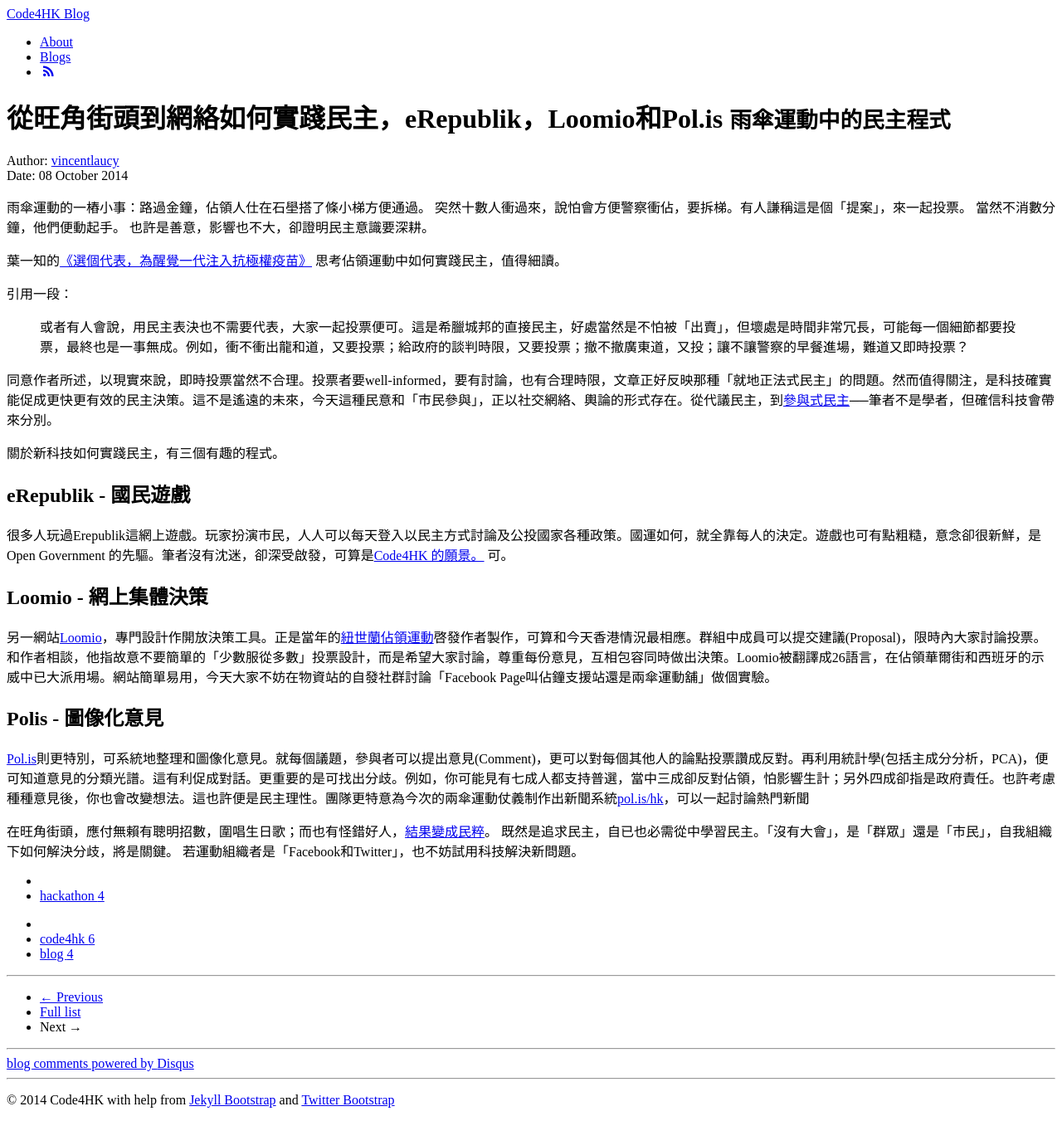
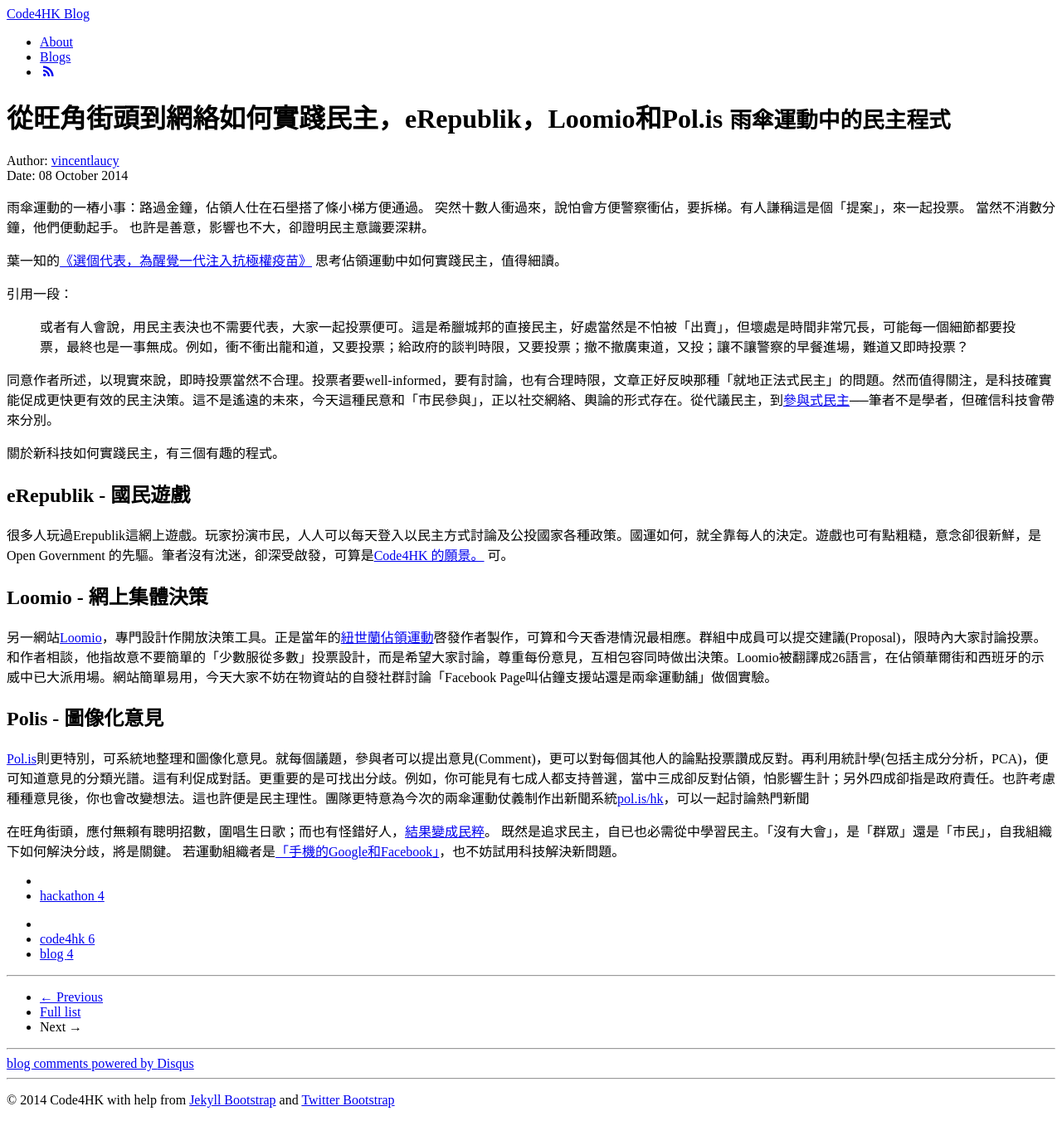
Before and after one commit to code4hk/code4hk.github.io, a Jekyll site: the page built from _posts/2014-10-08-erepublik-loomio-polis.md, in a window 1280 px wide. Shown: the whole page at 83% size. Built offline with Jekyll 4.4.1, drawn with Linux system fonts in a browser that asks for light colours; Markdown is read by kramdown in place of the engine named in the settings; comment, search, counter and statistics services are not loaded.

Commit message:
Update 2014-10-08-erepublik-loomio-polis.md

```diff
--- a/_posts/2014-10-08-erepublik-loomio-polis.md
+++ b/_posts/2014-10-08-erepublik-loomio-polis.md
@@ -37,4 +37,4 @@ tags : [code4hk, blog]
 
 
 在旺角街頭，應付無賴有聰明招數，圍唱生日歌；而也有怪錯好人，[結果變成民粹](https://www.youtube.com/watch?v=RubSzEsyFi0&feature=youtu.be)。
-既然是追求民主，自已也必需從中學習民主。「沒有大會」，是「群眾」還是「市民」，自我組織下如何解決分歧，將是關鍵。 若運動組織者是「Facebook和Twitter」，也不妨試用科技解決新問題。
+既然是追求民主，自已也必需從中學習民主。「沒有大會」，是「群眾」還是「市民」，自我組織下如何解決分歧，將是關鍵。 若運動組織者是[「手機的Google和Facebook」](http://hk.apple.nextmedia.com/realtime/supplement/20141002/52971271?top=4h)，也不妨試用科技解決新問題。
```
